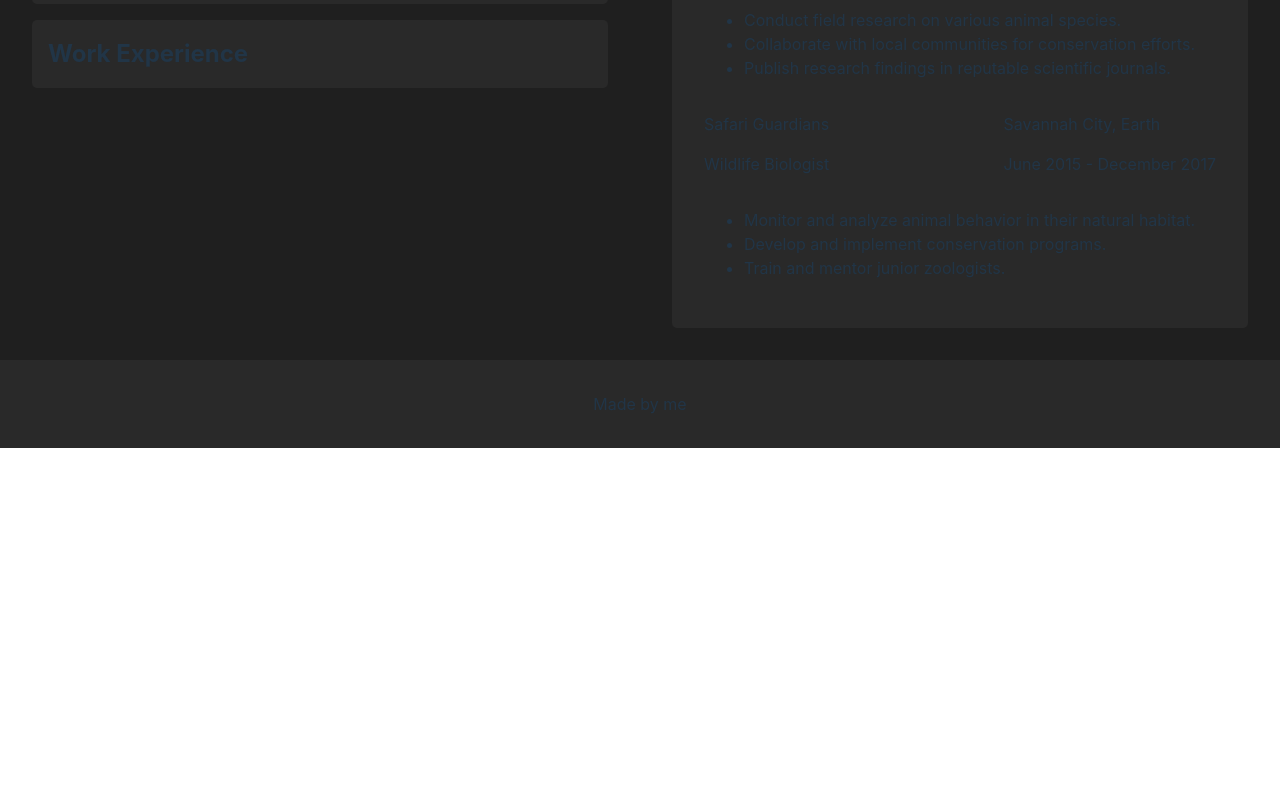
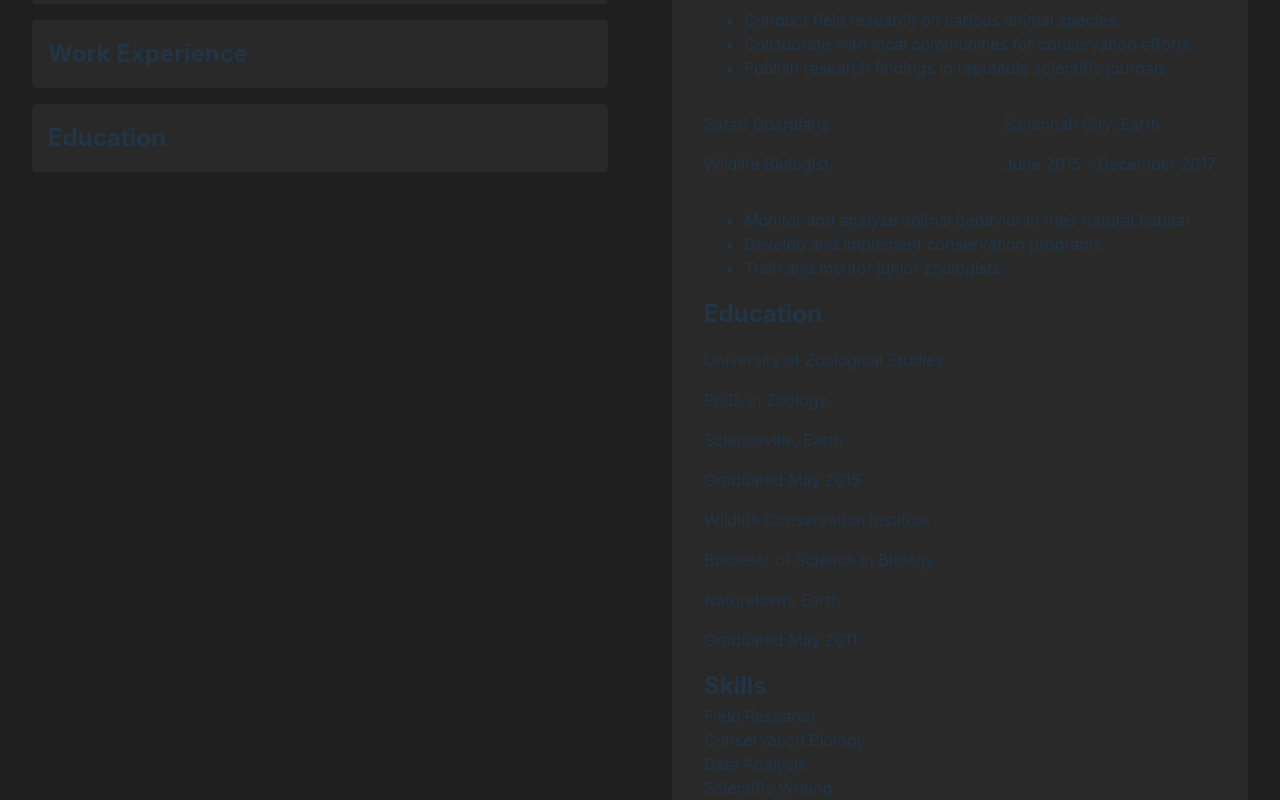
Before and after one commit to JakeNead/resume-builder, a React (Vite) app: page / in a window 1280 px wide. Shown: the part 420-1220 px from the top of the page. Before the commit the page ends 868 px from the top, so only its background shows below. Built offline with nearby package versions, Linux system fonts and the light colour scheme.

Commit message:
Education section works now

```diff
--- a/src/components/displayResume.jsx
+++ b/src/components/displayResume.jsx
@@ -11,6 +11,7 @@ export default function DisplayResume({ resume }) {
           <p>Linkedin</p>
         </a>
       </div>
+      <section className="experienceSection">
         <h2>Work Experience</h2>
         {resume["Work-Experience"].map((experience) => {
           return (
@@ -22,8 +23,8 @@ export default function DisplayResume({ resume }) {
                     <p className="displayPosition">{experience.Position}</p>
                   </div>
                   <div className="displayLocationAndDate">
-                  <p className="displayCompany">{experience.Location}</p>
-                  <p className="displayPosition">{experience.Date}</p>
+                    <p className="displayLocation">{experience.Location}</p>
+                    <p className="displayDate">{experience.Date}</p>
                   </div>
                 </div>
               </div>
@@ -39,6 +40,31 @@ export default function DisplayResume({ resume }) {
             </>
           );
         })}
+      </section>
+
+      <div className="educationSection">
+        <h2>Education</h2>
+        {resume.Education.map((school) => {
+          return (
+            <div key={school.Key}>
+              <div className="schoolDetailsContainer">
+                <div className="displaySchoolAndDegree">
+                  <p className="displaySchool">{school.School}</p>
+                  <p className="displayDegeee">{school.Degree}</p>
+                </div>
+                <div className="displayLocationAndDate">
+                  <p className="displayLocation">{school.Location}</p>
+                  <p className="displayDate">{school.Date}</p>
+                </div>
+              </div>
+            </div>
+          );
+        })}
+      </div>
+      <h2 className="skillsSection">Skills</h2>
+      {resume.Skills.map((skill) => {
+        return <span>{skill.skill}</span>;
+      })}
     </div>
   );
 }
--- /dev/null
+++ b/src/components/education.jsx
@@ -0,0 +1,87 @@
+import { Input } from "./inputs";
+
+export default function Education({
+  resume,
+  expand,
+  handleExpand,
+  handleChangeEducation,
+  handleAddEducation,
+  handleDeleteEducation,
+}) {
+  return (
+    <div className="educationSection inputSection">
+      <h2 className="education" onClick={handleExpand}>
+        Education
+      </h2>
+
+      {expand.education && (
+        <>
+          <EducationInputs
+            resume={resume}
+            handleChangeEducation={handleChangeEducation}
+          />
+          <AddEducationButton
+            resume={resume}
+            handleAddEducation={handleAddEducation}
+          />
+          <DeleteEducationButton
+            resume={resume}
+            handleDeleteEducation={handleDeleteEducation}
+          />
+        </>
+      )}
+    </div>
+  );
+}
+
+function EducationInputs({ resume, handleChangeEducation }) {
+  const fields = ["School", "Degree", "Location", "Date"];
+  return resume.Education.map((school, index) => {
+    return (
+      <div className="educationInput" key={school.Key}>
+        {fields.map((field) => {
+          return (
+            <Input
+              name={field}
+              input={school[field]}
+              onChange={handleChangeEducation}
+              index={index}
+            />
+          );
+        })}
+      </div>
+    );
+  });
+}
+
+function AddEducationButton({ resume, handleAddEducation }) {
+  if (resume.Education.length < 3) {
+    return (
+      <button type="button" onClick={handleAddEducation}>
+        Add School
+      </button>
+    );
+  } else {
+    return (
+      <button type="button" disabled>
+        Add School max:3
+      </button>
+    );
+  }
+}
+
+function DeleteEducationButton({ resume, handleDeleteEducation }) {
+  if (resume.Education.length > 1) {
+    return (
+      <button type="button" onClick={handleDeleteEducation}>
+        Delete School
+      </button>
+    );
+  } else {
+    return (
+      <button type="button" disabled>
+        Delete School min:1
+      </button>
+    );
+  }
+}
--- a/src/components/exampleData.js
+++ b/src/components/exampleData.js
@@ -52,12 +52,14 @@ export const exampleResume = {
   ],
   Education: [
     {
+      Key: crypto.randomUUID(),
       School: "University of Zoological Studies",
       Degree: "Ph.D. in Zoology",
       Location: "Scienceville, Earth",
       Date: "Graduated May 2015",
     },
     {
+      Key: crypto.randomUUID(),
       School: "Wildlife Conservation Institute",
       Degree: "Bachelor of Science in Biology",
       Location: "Naturetown, Earth",
@@ -65,10 +67,21 @@ export const exampleResume = {
     },
   ],
   Skills: [
-    "Field Research",
-    "Conservation Biology",
-    "Wildlife Monitoring",
-    "Data Analysis",
-    "Scientific Writing",
+    {
+      key: crypto.randomUUID(),
+      skill: "Field Research",
+    },
+    {
+      key: crypto.randomUUID(),
+      skill: "Conservation Biology",
+    },
+    {
+      key: crypto.randomUUID(),
+      skill: "Data Analysis",
+    },
+    {
+      key: crypto.randomUUID(),
+      skill: "Scientific Writing",
+    },
   ],
 };
--- a/src/components/resume.jsx
+++ b/src/components/resume.jsx
@@ -3,6 +3,7 @@ import { exampleResume } from "./exampleData";
 import DisplayResume from "./displayResume";
 import ContactInfo from "./contactInfo";
 import Experience from "./experience";
+import Education from "./education";
 
 export default function Resume() {
   const [resume, setResume] = useState(exampleResume);
@@ -91,7 +92,36 @@ export default function Resume() {
   function handleDeleteExperience() {
     const newResume = { ...resume };
     newResume["Work-Experience"].pop();
-    setResume({ ...resume });
+    setResume({ ...newResume });
+  }
+
+  function handleChangeEducation(e) {
+    const newResume = {
+      ...resume,
+      Education: [...resume.Education],
+    };
+    newResume.Education[e.target.dataset.index][e.target.id] = e.target.value;
+
+    setResume(newResume);
+  }
+
+  function handleAddEducation() {
+    const newSchool = {
+      Key: crypto.randomUUID(),
+      School: "",
+      Degree: "",
+      Location: "",
+      Date: "",
+    };
+    const newResume = { ...resume };
+    newResume.Education.push(newSchool);
+    setResume(newResume);
+  }
+
+  function handleDeleteEducation() {
+    const newResume = { ...resume };
+    newResume.Education.pop();
+    setResume(newResume);
   }
 
   return (
@@ -114,6 +144,14 @@ export default function Resume() {
           handleAddExperience={handleAddExperience}
           handleDeleteExperience={handleDeleteExperience}
         />
+        <Education
+          resume={resume}
+          expand={expand}
+          handleExpand={handleExpand}
+          handleChangeEducation={handleChangeEducation}
+          handleAddEducation={handleAddEducation}
+          handleDeleteEducation={handleDeleteEducation}
+        />
       </div>
       <DisplayResume resume={resume} />
     </main>
```
Lines whose indentation alone changed are shown as unchanged.
